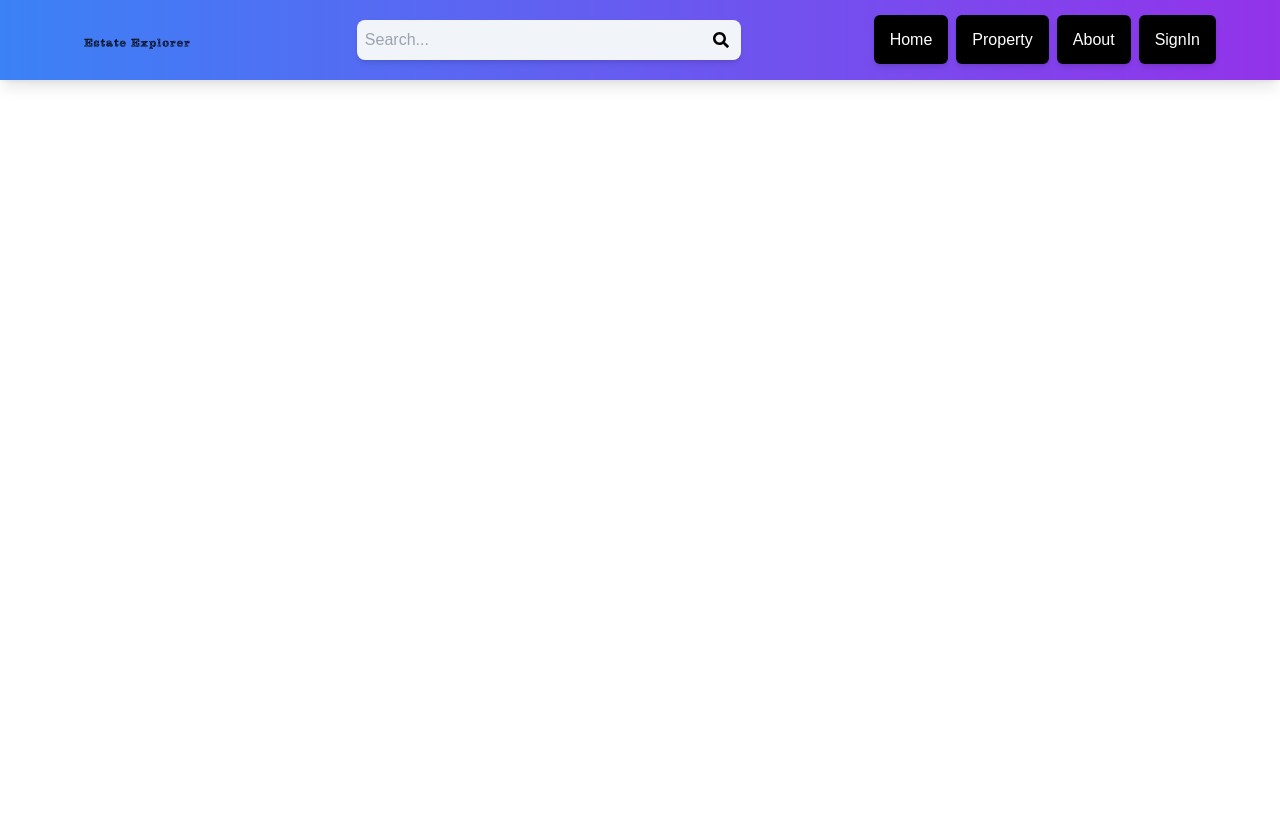
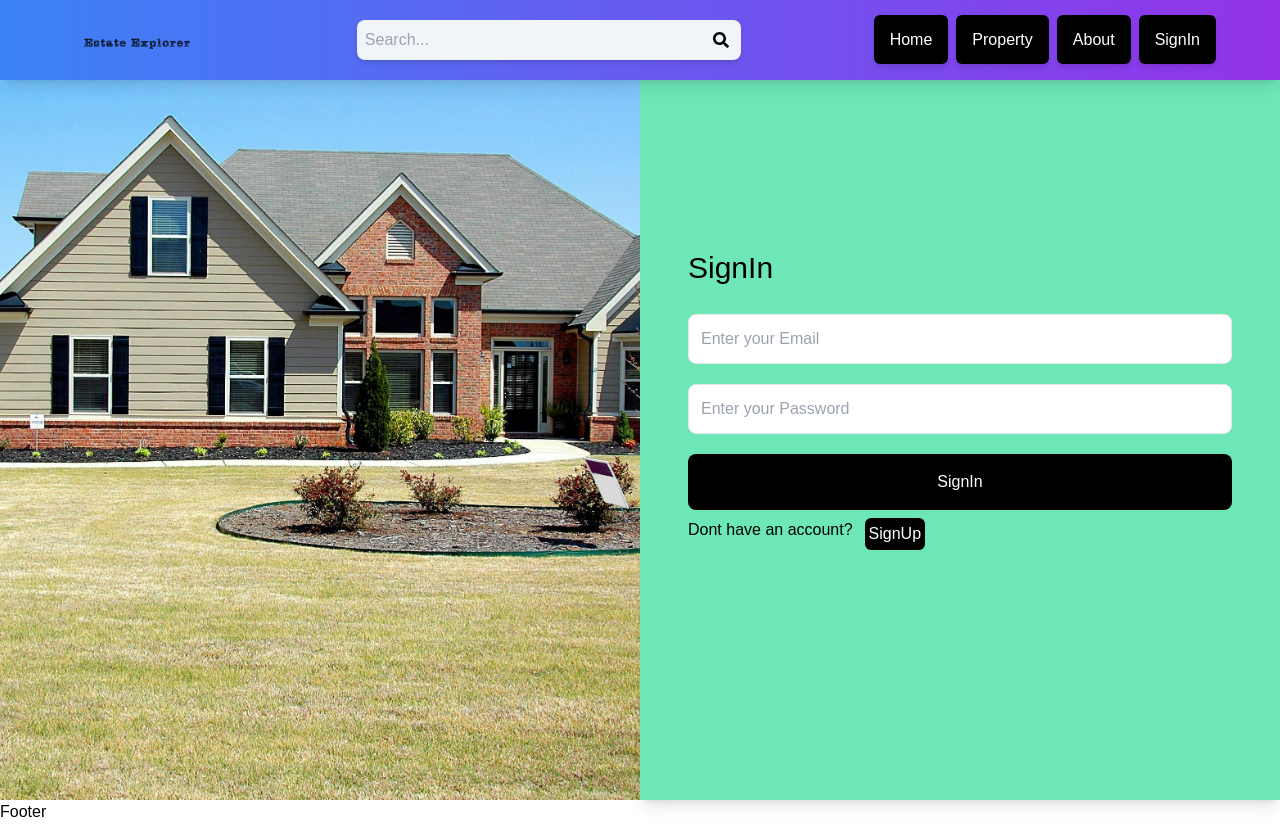
Before and after one commit to Moeez-Iqbal/Real-Estate-Estate-Explorer-, a React (Vite) app in the folder Client/: page /signin in a window 1280 px wide. Before the commit the page ends 800 px from the top, so only its background shows below. Built offline with nearby package versions, Linux system fonts and the light colour scheme.

Commit message:
Add SignIn Ui and Config it with Backend

```diff
--- a/Client/src/components/Header.jsx
+++ b/Client/src/components/Header.jsx
@@ -6,8 +6,7 @@
 function Header() {
   return (
     <>
-     <header className="font-sans bg-gradient-to-r from-blue-500 to-purple-600 shadow-lg fixed w-full">
-
+      <header className="font-sans bg-gradient-to-r from-blue-500 to-purple-600 shadow-lg fixed w-full z-50 top-0">
         <div className="flex justify-between items-center max-w-6xl mx-auto ">
           <NavLink to="/">
             <h1 className="text-sm sm:text-lg flex flex-wrap rounded-md">
@@ -31,7 +30,7 @@
           </div>
 
           <ul className="flex gap-2">
-            <NavLink  to="/">
+            <NavLink to="/">
               <li className="hidden sm:inline text-white  hover:bg-custom-2 rounded-md p-4 bg-black shadow-md">
                 Home
               </li>
@@ -50,9 +49,9 @@
             </NavLink>
 
             <NavLink to="/signup">
-            <li className="hidden sm:inline text-white  hover:bg-custom-2 rounded-md p-4 bg-black shadow-md">
-            SignIn
-            </li>
+              <li className="hidden sm:inline text-white  hover:bg-custom-2 rounded-md p-4 bg-black shadow-md">
+                SignIn
+              </li>
             </NavLink>
           </ul>
         </div>
--- a/Client/src/pages/SignIn.jsx
+++ b/Client/src/pages/SignIn.jsx
@@ -1,9 +1,88 @@
-import React from 'react'
+import React, { useState } from "react";
+import SignInImage from "../assets/SignIn.jpg";
+import { NavLink, useNavigate} from "react-router-dom";
+import axios from "axios";
 
 function SignIn() {
+  const [formData, setFormData] = useState({
+    email: "",
+    password: "",
+  });
+
+  const [error, setError] = useState(null);
+  const [loading, setLoading] = useState(false);
+   const navigate = useNavigate();
+  const handleChange = (e) => {
+    setFormData({
+      ...formData,
+      [e.target.id]: e.target.value,
+    });
+  };
+
+  const handleSubmit = async (e) => {
+    e.preventDefault();
+    try {
+      setLoading(true);
+      const response = await axios.post(`http://localhost:3000/SignIn`, formData);
+      console.log("SignIn Successfully", response.data);
+      setFormData({ email: "", password: "" });
+      navigate('/')
+    } catch (error) {
+      console.error("Error Signing Up Try again later", error);
+      setError("Error signing In. Please try again later.");
+    } finally {
+      setLoading(false);
+    }
+  };
+
   return (
-    <div>SignIn</div>
-  )
+    <div className="flex flex-col md:flex-row h-screen">
+      <div
+        className="md:w-1/2 bg-cover bg-center relative h-80%"
+        style={{ backgroundImage: `url(${SignInImage})` }}
+      ></div>
+
+      <div className="flex-grow flex flex-col justify-center p-6 md:p-12 bg-emerald-300 shadow-lg ">
+        <h1 className="text-3xl text-center md:text-left mb-7 text-black items-center">
+          SignIn
+        </h1>
+        <form onSubmit={handleSubmit} className="flex flex-col gap-5">
+          <input
+            type="text"
+            id="email"
+            placeholder="Enter your Email"
+            className="border p-3 rounded-lg"
+            onChange={handleChange}
+            value={formData.email}
+            autoComplete="off"
+          />
+          <input
+            type="password"
+            id="password"
+            placeholder="Enter your Password"
+            className="border p-3 rounded-lg"
+            onChange={handleChange}
+            value={formData.password}
+            autoComplete="off"
+          />
+          <button
+            disabled={loading}
+            type="submit"
+            className="bg-black p-4 rounded-lg gap-2 text-white hover:bg-gray-900"
+          >
+            {loading ? `Loading...` : `SignIn`}
+          </button>
+          {error && <p className="text-red-500">{error}</p>}
+        </form>
+        <div className="flex gap-3 mt-2 text-black text-justify ">
+          <p className="">Dont have an account?</p>
+          <NavLink to="/signup" className="bg-black text-white hover:bg-yellow-300 rounded-md p-1">
+            SignUp
+          </NavLink>
+        </div>
+      </div>
+    </div>
+  );
 }
 
-export default SignIn
+export default SignIn;
--- a/Client/src/pages/SignUp.jsx
+++ b/Client/src/pages/SignUp.jsx
@@ -45,7 +45,7 @@
 
       <div className="flex-grow flex flex-col justify-center p-6 md:p-12 bg-slate-300 shadow-lg ">
         <h1 className="text-3xl text-center md:text-left mb-7 text-black items-center">
-          Signup
+          SignUp
         </h1>
         <form onSubmit={handleSubmit} className="flex flex-col gap-5">
           <input
@@ -83,7 +83,7 @@
         </form>
         <div className="flex gap-3 mt-2 text-black text-justify ">
           <p className="">Do you have an account?</p>
-          <NavLink to="/signin" className="text-black hover:underline">
+          <NavLink to="/signin" className="bg-black text-white hover:bg-yellow-300 rounded-md p-1">
             SignIn
           </NavLink>
         </div>
--- a/Client/src/routes/AppRoutes.jsx
+++ b/Client/src/routes/AppRoutes.jsx
@@ -12,14 +12,8 @@
 function AppRoutes() {
   return (
     <>
-      <Routes>
-        <Route path='/' element={<Header />} />
-        <Route path='/about' element={<Header />} />
-        <Route path='/signin' element={<Header />} />
-        <Route path='/profile' element={<Header />} />
-        <Route path='/properties' element={<Header />} />
-      </Routes>
 
+       <Header/>
       <Routes>
         <Route path='/' element={<Home />} />
         <Route path='/about' element={<About />} />
@@ -28,7 +22,7 @@
         <Route path='/properties' element={<Properties />} />
         <Route path='/signup' element={<SignUp />} />
       </Routes>
-
+     <Footer />
     </>
   )
 }
```
Also changed, not shown: Client/src/assets/SignIn.jpg (added).
